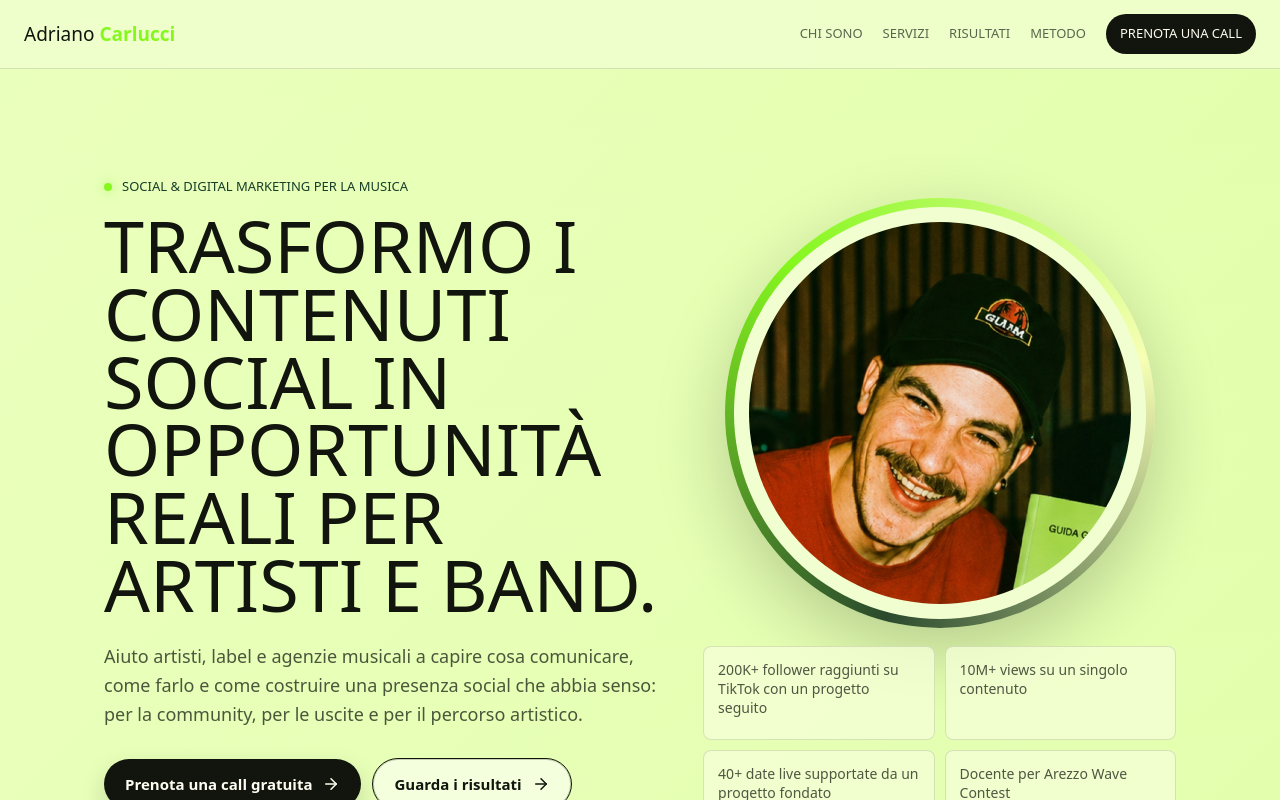
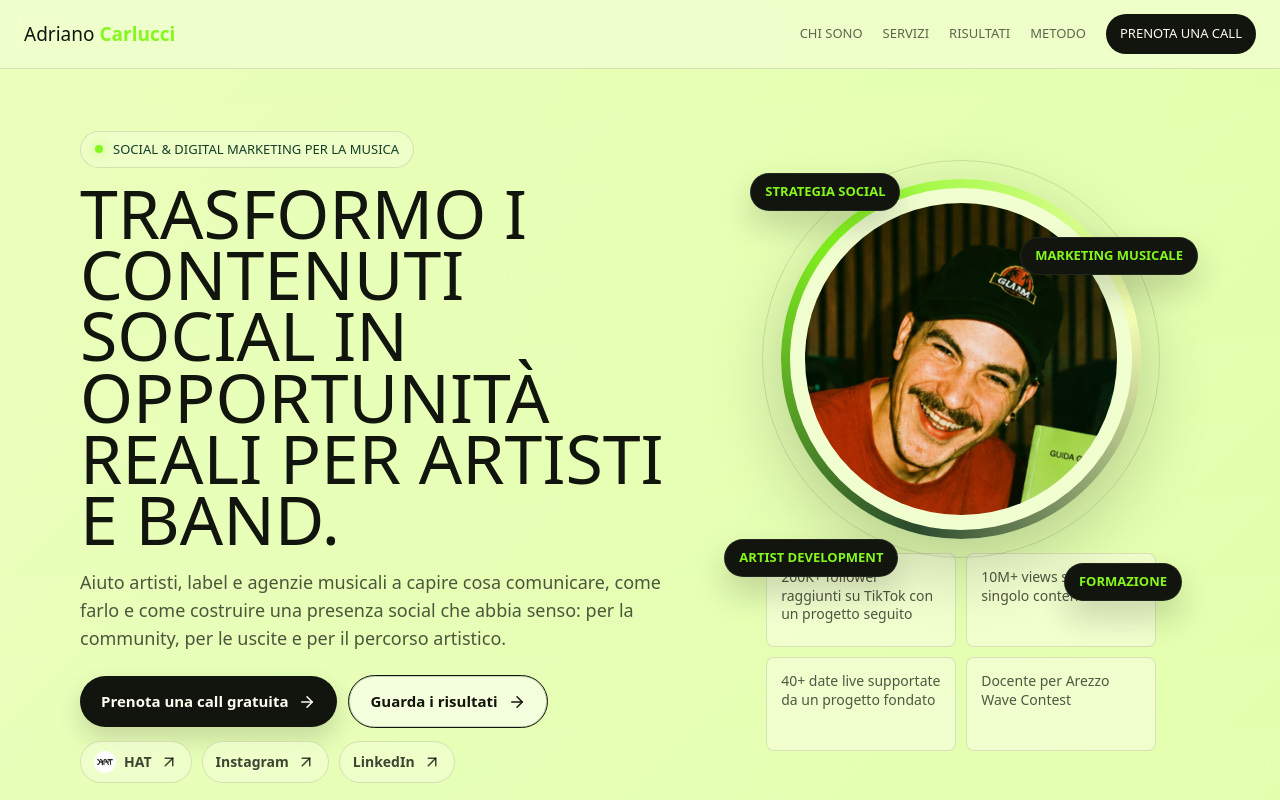
Before and after one commit to omeeriotto/sito-onairdatanto, a Next.js app: page / in a window 1280 px wide. Shown: the top 800 px of the page. Built offline with nearby package versions, Linux system fonts and the light colour scheme; no server answers; a web font is replaced by a local one.

Commit message:
Compatta home e rifinisce hero

```diff
--- a/app/home.css
+++ b/app/home.css
@@ -1,7 +1,7 @@
 /* Landing personale Adriano Carlucci. */
 
 .home {
-  --gap: 108px;
+  --gap: 82px;
   --home-bg: #dfffa3;
   --paper: #f1ffd0;
   --paper-strong: #ebffb8;
@@ -28,9 +28,9 @@
 }
 
 .home .wrap {
-  max-width: 1120px;
+  width: min(calc(100% - 48px), 1120px);
+  max-width: 100%;
   margin: 0 auto;
-  padding: 0 24px;
 }
 
 .home-nav {
@@ -85,13 +85,13 @@
 }
 
 .hero {
-  padding: 104px 0 86px;
+  padding: 62px 0 58px;
 }
 
 .hero-grid {
   display: grid;
-  grid-template-columns: minmax(0, 1.08fr) minmax(340px, 0.92fr);
-  gap: 44px;
+  grid-template-columns: minmax(0, 1fr) minmax(320px, 0.78fr);
+  gap: 30px;
   align-items: center;
 }
 
@@ -100,10 +100,17 @@
   display: inline-flex;
   align-items: center;
   gap: 10px;
-  margin: 0 0 16px;
+  margin: 0 0 14px;
   color: var(--green-deep);
   font-size: 13px;
   text-transform: uppercase;
+}
+
+.hero .eyebrow {
+  padding: 8px 14px;
+  border: 1px solid rgba(17, 21, 13, 0.12);
+  border-radius: 999px;
+  background: rgba(241, 255, 208, 0.66);
 }
 
 .dot {
@@ -121,32 +128,32 @@
 }
 
 .hero h1 {
-  max-width: 780px;
+  max-width: 650px;
   margin: 0;
-  font-size: 72px;
-  line-height: 0.94;
+  font-size: clamp(58px, 5.8vw, 68px);
+  line-height: 0.9;
 }
 
 .lead {
-  max-width: 690px;
-  margin: 24px 0 0;
+  max-width: 650px;
+  margin: 20px 0 0;
   color: var(--ink-soft);
   font-size: 18px;
-  line-height: 1.6;
+  line-height: 1.54;
 }
 
 .cta-row {
   display: flex;
   flex-wrap: wrap;
   gap: 12px;
-  margin-top: 30px;
+  margin-top: 24px;
 }
 
 .hero-socials {
   display: flex;
   flex-wrap: wrap;
   gap: 10px;
-  margin-top: 18px;
+  margin-top: 14px;
 }
 
 .hero-socials a {
@@ -217,13 +224,17 @@
 }
 
 .hero-visual {
+  position: relative;
   display: grid;
-  gap: 18px;
+  gap: 14px;
   justify-items: center;
+  padding: 16px 0 0;
 }
 
 .portrait-frame {
-  width: min(100%, 430px);
+  position: relative;
+  z-index: 1;
+  width: min(100%, 360px);
   aspect-ratio: 1;
   padding: 10px;
   border-radius: 50%;
@@ -233,6 +244,15 @@
       border-box;
   border: 9px solid transparent;
   box-shadow: 0 24px 70px rgba(17, 21, 13, 0.22);
+}
+
+.portrait-frame::before {
+  content: "";
+  position: absolute;
+  inset: -28px;
+  z-index: -1;
+  border: 1px solid rgba(17, 21, 13, 0.12);
+  border-radius: inherit;
 }
 
 .portrait-frame img {
@@ -248,6 +268,53 @@
   display: grid;
   grid-template-columns: 1fr 1fr;
   gap: 10px;
+  width: min(100%, 390px);
+}
+
+.hero-tag-cloud {
+  position: absolute;
+  inset: 0;
+  z-index: 2;
+  pointer-events: none;
+}
+
+.hero-tag-cloud span {
+  position: absolute;
+  display: inline-flex;
+  align-items: center;
+  min-height: 38px;
+  padding: 8px 14px;
+  border: 1px solid rgba(255, 255, 255, 0.08);
+  border-radius: 999px;
+  background: var(--ink);
+  color: var(--accent);
+  box-shadow: 0 16px 32px rgba(17, 21, 13, 0.18);
+  font-family: "SequelSansBook", system-ui, sans-serif;
+  font-size: 13px;
+  font-weight: 800;
+  line-height: 1;
+  text-transform: uppercase;
+  white-space: nowrap;
+}
+
+.hero-tag-cloud span:nth-child(1) {
+  top: 10px;
+  left: 28px;
+}
+
+.hero-tag-cloud span:nth-child(2) {
+  top: 74px;
+  right: 2px;
+}
+
+.hero-tag-cloud span:nth-child(3) {
+  right: 18px;
+  bottom: 150px;
+}
+
+.hero-tag-cloud span:nth-child(4) {
+  left: 2px;
+  bottom: 174px;
 }
 
 .stat-card,
@@ -310,6 +377,10 @@
   padding: var(--gap) 0;
 }
 
+.split-section {
+  padding-bottom: 58px;
+}
+
 .split-grid,
 .contact-grid {
   display: grid;
@@ -368,7 +439,8 @@
   display: grid;
   grid-template-columns: repeat(3, minmax(0, 1fr));
   gap: 16px;
-  margin-top: 32px;
+  margin-top: 0;
+  padding-top: 40px;
 }
 
 .service-card {
@@ -430,7 +502,7 @@
   align-items: center;
   justify-content: space-between;
   gap: 24px;
-  margin-top: 46px;
+  margin-top: 34px;
   padding: 22px;
   border: 1px solid rgba(17, 21, 13, 0.12);
   border-radius: 18px;
@@ -439,7 +511,7 @@
 }
 
 .home #servizi .service-note {
-  margin-block-start: 46px;
+  margin-block-start: 34px;
 }
 
 .service-note p {
@@ -599,7 +671,8 @@
   display: grid;
   grid-template-columns: repeat(4, minmax(0, 1fr));
   gap: 14px;
-  margin-top: 32px;
+  margin-top: 0;
+  padding-top: 40px;
 }
 
 .method-step {
@@ -617,11 +690,11 @@
 }
 
 .home .method-quote {
-  margin-top: 48px;
+  margin-top: 34px;
 }
 
 .home #metodo .method-quote {
-  margin-block-start: 48px;
+  margin-block-start: 34px;
 }
 
 .method-quote p {
@@ -641,7 +714,7 @@
 }
 
 .anti-box {
-  padding: 42px;
+  padding: 56px 42px 42px;
   background:
     linear-gradient(135deg, rgba(133, 247, 30, 0.46), transparent 48%),
     #f1ffd0;
@@ -812,7 +885,7 @@
 
 @media (max-width: 980px) {
   .home {
-    --gap: 72px;
+    --gap: 62px;
   }
 
   .home-nav .hide-md {
@@ -831,6 +904,24 @@
 
   .hero-visual {
     max-width: 620px;
+    justify-self: center;
+  }
+
+  .hero-tag-cloud {
+    position: static;
+    order: 2;
+    display: flex;
+    flex-wrap: wrap;
+    justify-content: center;
+    gap: 8px;
+    max-width: 520px;
+  }
+
+  .hero-tag-cloud span {
+    position: static;
+    min-height: 34px;
+    padding: 7px 11px;
+    font-size: 11.5px;
   }
 
   .service-grid,
@@ -846,11 +937,11 @@
 
 @media (max-width: 720px) {
   .home {
-    --gap: 58px;
+    --gap: 48px;
   }
 
   .home .wrap {
-    padding: 0 18px;
+    width: min(calc(100% - 36px), 1120px);
   }
 
   .home-nav {
@@ -943,11 +1034,11 @@
 
 @media (max-width: 720px) {
   .home {
-    --gap: 38px;
+    --gap: 34px;
   }
 
   .home .wrap {
-    padding: 0 14px;
+    width: calc(100% - 28px);
   }
 
   .home-nav {
@@ -980,13 +1071,13 @@
   }
 
   .hero {
-    padding: 24px 0 28px;
+    padding: 18px 0 24px;
   }
 
   .hero-grid,
   .split-grid,
   .contact-grid {
-    gap: 22px;
+    gap: 18px;
   }
 
   .eyebrow,
@@ -1025,7 +1116,7 @@
 
   .cta-row {
     gap: 8px;
-    margin-top: 16px;
+    margin-top: 14px;
   }
 
   .btn-neo {
@@ -1057,8 +1148,13 @@
   }
 
   .hero-visual {
-    gap: 10px;
+    gap: 9px;
     justify-self: center;
+    padding-top: 2px;
+  }
+
+  .hero-tag-cloud {
+    display: none;
   }
 
   .portrait-frame {
@@ -1105,7 +1201,17 @@
   .service-grid,
   .method-grid {
     gap: 8px;
+    margin-top: 24px;
+  }
+
+  .role-grid {
     margin-top: 18px;
+  }
+
+  .service-grid,
+  .method-grid {
+    margin-top: 0;
+    padding-top: 24px;
   }
 
   .role-card {
@@ -1247,7 +1353,7 @@
   }
 
   .anti-box {
-    padding: 16px;
+    padding: 22px 16px 16px;
     border-radius: 14px;
     box-shadow: 0 14px 34px rgba(17, 21, 13, 0.08);
   }
@@ -1332,7 +1438,7 @@
   }
 
   .hero {
-    padding-top: 20px;
+    padding-top: 16px;
   }
 
   .lead {
--- a/app/page.tsx
+++ b/app/page.tsx
@@ -29,6 +29,13 @@ const heroStats = [
   "10M+ views su un singolo contenuto",
   "40+ date live supportate da un progetto fondato",
   "Docente per Arezzo Wave Contest",
+];
+
+const heroTags = [
+  "Strategia social",
+  "Marketing musicale",
+  "Formazione",
+  "Artist development",
 ];
 
 const roles = [
@@ -244,6 +251,11 @@ export default function Home() {
           </div>
 
           <div className="hero-visual" aria-label="Profilo e risultati rapidi">
+            <div className="hero-tag-cloud" aria-label="Competenze principali">
+              {heroTags.map((tag) => (
+                <span key={tag}>{tag}</span>
+              ))}
+            </div>
             <div className="portrait-frame">
               {/* eslint-disable-next-line @next/next/no-img-element */}
               <img
@@ -331,7 +343,7 @@ export default function Home() {
           ))}
         </div>
 
-        <div className="wrap service-note" style={{ marginTop: 46 }}>
+        <div className="wrap service-note">
           <p>
             Lavoro con call singole, pacchetti da 10/20/30 ore e consulenze
             continuative da 3, 6 o 12 mesi. Prezzi e percorsi vengono definiti
@@ -384,7 +396,7 @@ export default function Home() {
           ))}
         </div>
 
-        <div className="wrap method-quote" style={{ marginTop: 48 }}>
+        <div className="wrap method-quote">
           <p>
             La viralità può arrivare. Ma il punto non è inseguirla: è farsi
             trovare pronti quando succede.
```
